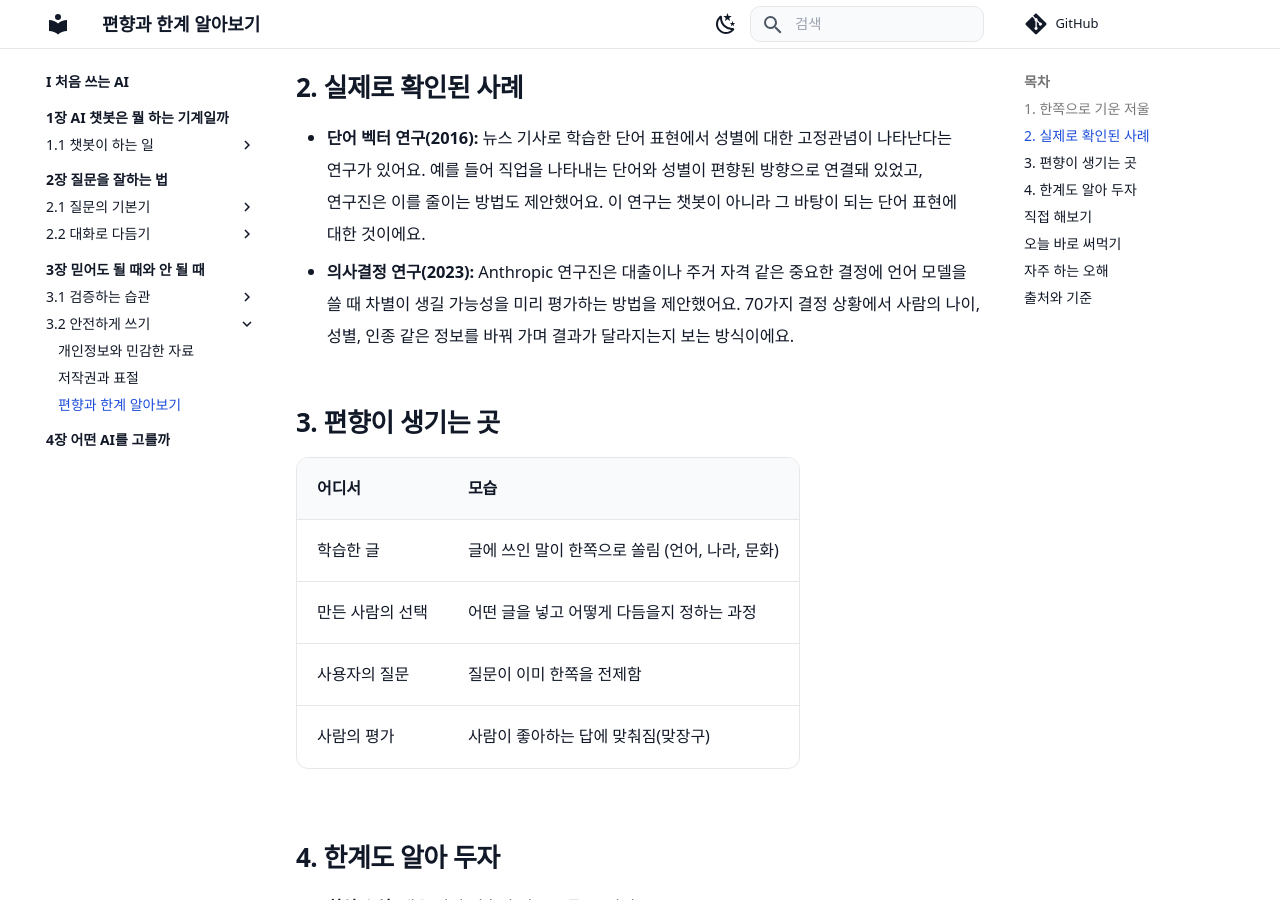
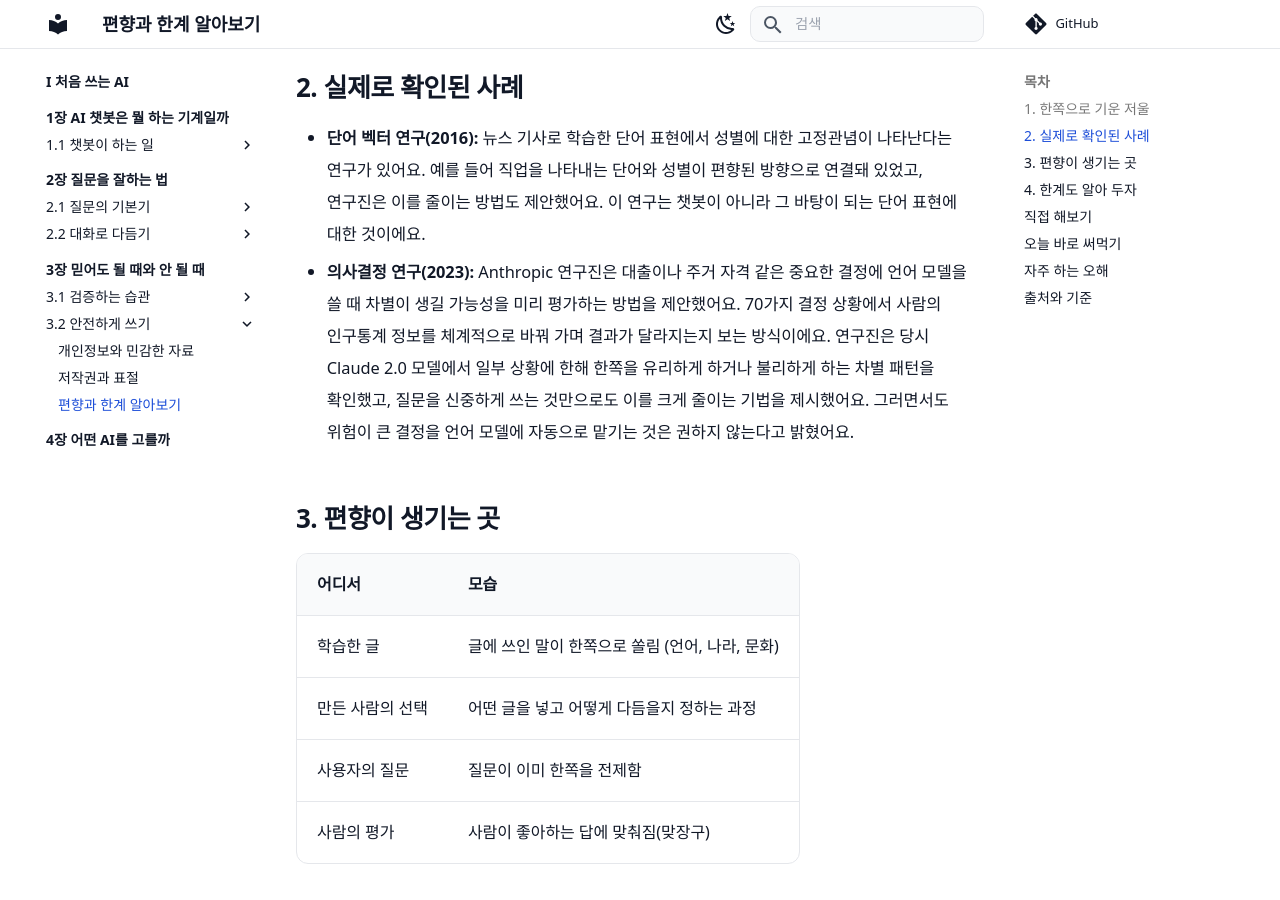
Before and after one commit to AI-jungjuhang/AI-education, an MkDocs documentation site: the page built from docs/part1/ch03/bias.md, in a window 1280 px wide and 900 px high, scrolled down 817 px. Built offline with MkDocs 1.6.1 and Material for MkDocs 9.7.7, drawn with Linux system fonts in a browser that asks for light colours; some web fonts are replaced; comment, search, counter and statistics services are not loaded; some of the changed text lies outside the part shown.

Commit message:
편향 페이지: 초록에서 확인한 내용으로 문장 정정
Co-Authored-By: Claude Sonnet 5.5 <noreply@anthropic.com>
Claude-Session: https://claude.ai/code/session_01VYi7RVeQz7GRhY6gpYnJVo

```diff
--- a/docs/part1/ch03/bias.md
+++ b/docs/part1/ch03/bias.md
@@ -19,7 +19,7 @@
 ## 2. 실제로 확인된 사례
 
 - **단어 벡터 연구(2016):** 뉴스 기사로 학습한 단어 표현에서 성별에 대한 고정관념이 나타난다는 연구가 있어요. 예를 들어 직업을 나타내는 단어와 성별이 편향된 방향으로 연결돼 있었고, 연구진은 이를 줄이는 방법도 제안했어요. 이 연구는 챗봇이 아니라 그 바탕이 되는 단어 표현에 대한 것이에요.
-- **의사결정 연구(2023):** Anthropic 연구진은 대출이나 주거 자격 같은 중요한 결정에 언어 모델을 쓸 때 차별이 생길 가능성을 미리 평가하는 방법을 제안했어요. 70가지 결정 상황에서 사람의 나이, 성별, 인종 같은 정보를 바꿔 가며 결과가 달라지는지 보는 방식이에요.
+- **의사결정 연구(2023):** Anthropic 연구진은 대출이나 주거 자격 같은 중요한 결정에 언어 모델을 쓸 때 차별이 생길 가능성을 미리 평가하는 방법을 제안했어요. 70가지 결정 상황에서 사람의 인구통계 정보를 체계적으로 바꿔 가며 결과가 달라지는지 보는 방식이에요. 연구진은 당시 Claude 2.0 모델에서 일부 상황에 한해 한쪽을 유리하게 하거나 불리하게 하는 차별 패턴을 확인했고, 질문을 신중하게 쓰는 것만으로도 이를 크게 줄이는 기법을 제시했어요. 그러면서도 위험이 큰 결정을 언어 모델에 자동으로 맡기는 것은 권하지 않는다고 밝혔어요.
 
 ## 3. 편향이 생기는 곳
 
@@ -72,7 +72,7 @@
 
 !!! quote "참고한 자료 (문장은 옮기지 않고 이해한 내용으로 다시 썼어요)"
     - Bolukbasi 외, [Man is to Computer Programmer as Woman is to Homemaker? Debiasing Word Embeddings](https://arxiv.org/abs/1607.06520), arXiv, 2016-07-21. 초록을 읽고 요약했어요.
-    - [Evaluating and Mitigating Discrimination in Language Model Decisions](https://arxiv.org/abs/2312.03689), arXiv, 2023-12-06 (Anthropic). 초록을 읽고 요약했어요. 70가지 결정 시나리오라는 설명은 초록에 나와 있어요.
+    - [Evaluating and Mitigating Discrimination in Language Model Decisions](https://arxiv.org/abs/2312.03689), arXiv, 2023-12-06 (Anthropic). 초록 전체를 읽고 요약했어요.
     - [Towards Understanding Sycophancy in Language Models](https://arxiv.org/abs/2310.13548), arXiv, 2023-10-20. 초록을 읽고 요약했어요.
     - Petrov 외, [Language Model Tokenizers Introduce Unfairness Between Languages](https://arxiv.org/abs/2305.15425), arXiv, 2023-05-17.
 
```
